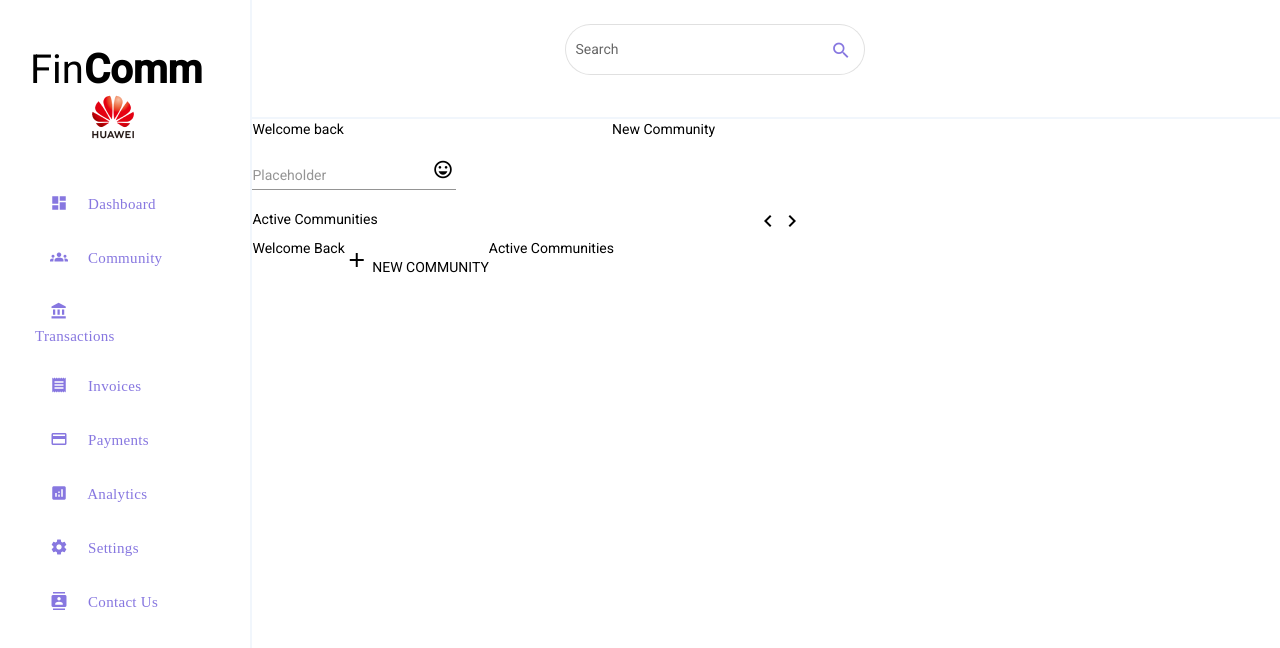
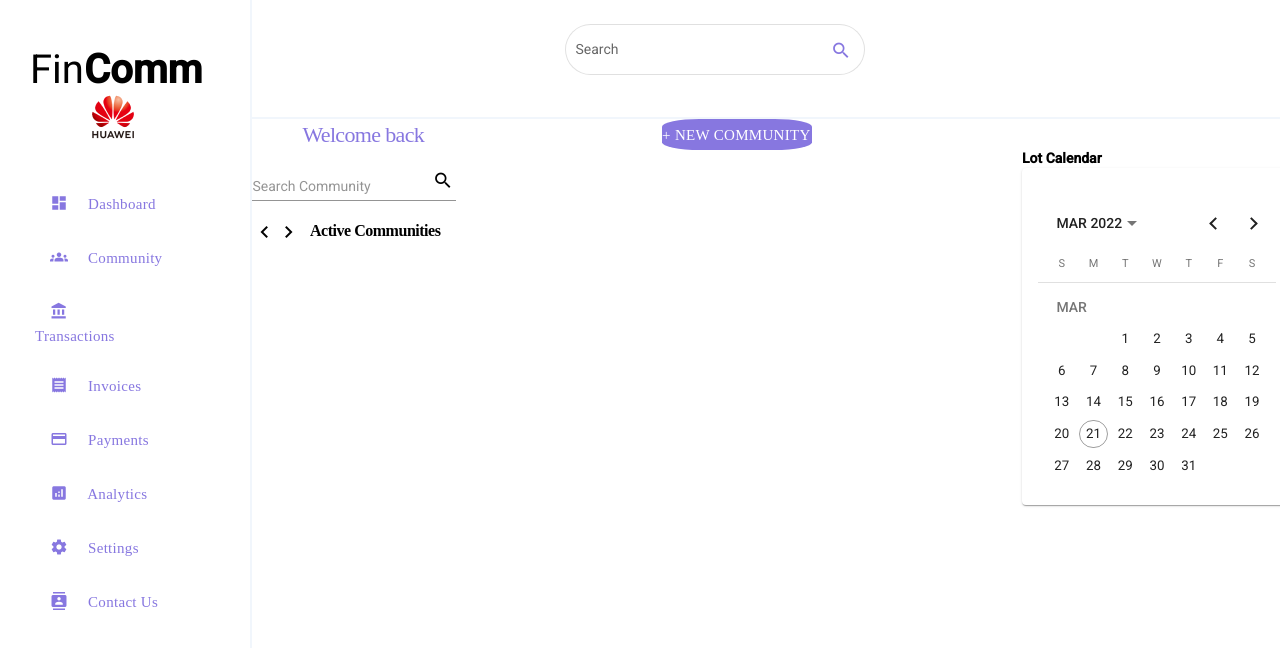
Before and after one commit to AnchuKJ/FinComm, an Angular app in the folder FinComm-UI/fincomm/: page / in a window 1280 px wide. Shown: the top 648 px of the page. Built offline with nearby package versions, Linux system fonts and the light colour scheme.

Commit message:
dashboard changes
dashboard change

```diff
--- a/FinComm-UI/fincomm/src/app/app.component.html
+++ b/FinComm-UI/fincomm/src/app/app.component.html
@@ -66,7 +66,8 @@
           </div>
       </div>
       <div class="main">
-           <router-outlet></router-outlet>
+           <router-outlet>
+          </router-outlet>
 
 
       </div>
--- a/FinComm-UI/fincomm/src/app/dashboard/dashboard.component.html
+++ b/FinComm-UI/fincomm/src/app/dashboard/dashboard.component.html
@@ -1,37 +1,34 @@
 <div fxLayout="row">
     <div fxFlex="70">
         <div fxLayout="row">
-            <div fxFlex="50">Welcome back</div>
-            <div>New Community</div>
+            <div fxFlex="50" class="welcomediv">Welcome back</div>
+            <div class="communitydiv">
+              + New Community</div>
+
         </div>
         <div>
             <mat-form-field appearance="standard">
-                <input matInput placeholder="Placeholder">
-                <mat-icon matSuffix>sentiment_very_satisfied</mat-icon>
+                <input matInput placeholder="Search Community">
+                <mat-icon matSuffix>search</mat-icon>
             </mat-form-field>
         </div>
         <div fxLayout="row">
-            <div fxFlex="70">Active Communities</div>
+            <div fxFlex="70"class="activediv">Active Communities</div>
             <div>
                 <mat-icon>chevron_left</mat-icon>
                 <mat-icon>navigate_next</mat-icon>
             </div>
+        </div>
+        <div class="calendardiv">
+          <b>
+            Lot Calendar
+          </b>
+          <mat-card class="demo-inline-calendar-card">
+            <mat-calendar></mat-calendar>
+          </mat-card>
         </div>
     </div>
     <div>
 
     </div>
 </div>
-
-<div style="display: flex;">
-    <div class="welcomediv">
-        Welcome Back
-    </div>
-    <div class="communitydiv">
-      <mat-icon style="margin-top:10px;">add</mat-icon>
-        NEW COMMUNITY
-    </div>
-    <div class="activediv">
-      Active Communities
-    </div>
-</div>
--- a/FinComm-UI/fincomm/src/app/dashboard/dashboard.component.scss
+++ b/FinComm-UI/fincomm/src/app/dashboard/dashboard.component.scss
@@ -0,0 +1,87 @@
+.welcomediv {
+  //position: absolute;
+  width: 160px;
+  height: 31px;
+  left: 285px;
+  top: 118px;
+  font-family: "Poppins";
+  font-style: normal;
+  font-weight: 600 bold;
+  font-size: 22px;
+  margin-left: 50px;
+  line-height: 143%;
+  letter-spacing: -0.03em;
+  color: #8777e0;
+}
+
+.communitydiv {
+  // position: absolute;
+  top: 118px;
+  font-family: "Poppins";
+  font-style: normal;
+  background-color: #8777e0;
+  font-weight: 200;
+  font-size: 14px;
+  //line-height: 143%;
+  font-size: 15px;
+  /* identical to box height, or 20px */
+  letter-spacing: 0.02em;
+  text-transform: uppercase;
+  color: white;
+  width: 150px;
+  align-content: center;
+  border-radius: 25%;
+}
+
+element.style {
+  margin-top: 10px;
+}
+
+.activediv {
+  position: absolute;
+  position: absolute;
+  width: 158px;
+  height: 23px;
+  left: 310px;
+  top: 220px;
+
+  font-family: "Poppins";
+  font-style: normal;
+  font-weight: 600;
+  font-size: 16px;
+  line-height: 143%;
+
+  /* identical to box height, or 23px */
+
+  letter-spacing: -0.03em;
+
+  color: #000000;
+}
+.linediv {
+  position: absolute;
+
+  font-family: "Poppins";
+  font-style: normal;
+  font-weight: 300;
+  font-size: 16px;
+  line-height: 24px;
+  /* identical to box height */
+
+  display: flex;
+  align-items: center;
+  margin-top: -20px;
+
+  color: #8f8f8f;
+}
+
+
+.calendardiv {
+  position: absolute;
+  width: 270px;
+  height: 140px;
+  left: 1022px;
+  top: 148px;
+
+  background: #ffffff;
+  border-radius: 21px;
+}
```
